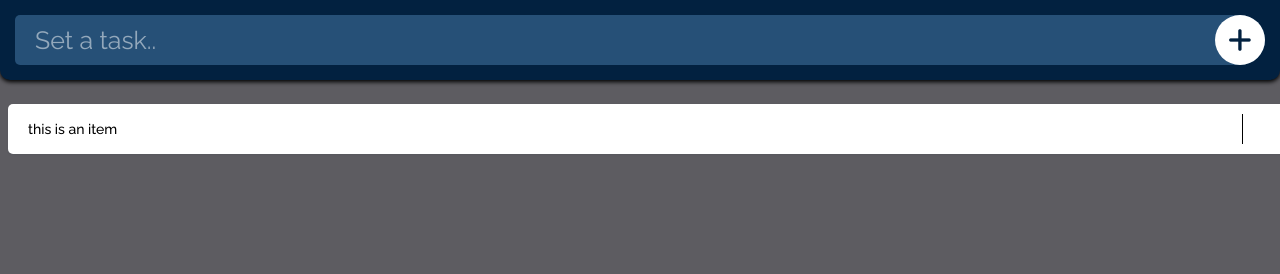
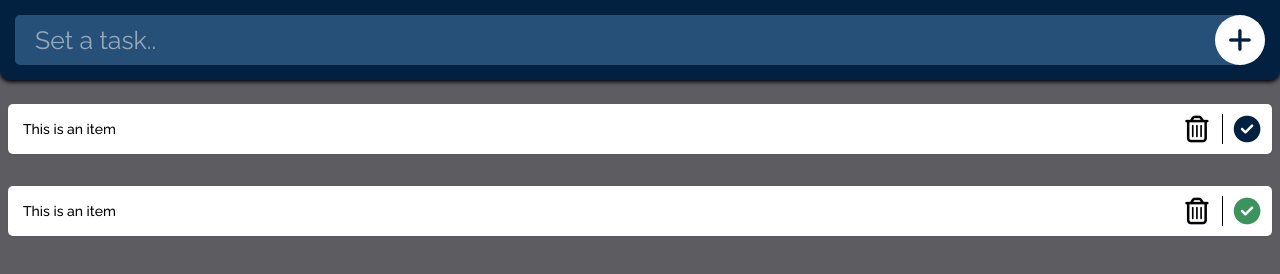
Before and after one commit to JD2321/to-do-list, a plain HTML site: page index.html in a window 1280 px wide. Drawn offline with Linux system fonts and the light colour scheme.

Commit message:
css completed. next step is to work on JS logic

```diff
--- a/index.html
+++ b/index.html
@@ -25,13 +25,13 @@
     </header>
 <div class="container">
     <!-- uncompleted task -->
-    <ul class="to-do">
+    <ul class="to-do" id="in-prog">
         <li>
-            this is an item
+            This is an item
 
             <div class="buttons">
-                <button class="remove"></button>
-                <button class="done"></button>
+                <button class="remove"><i id="remove" class="far fa-trash-alt fa-2x"></i></button>
+                <button class="check"><i id="check" class="fas fa-check-circle fa-2x"></i></button>
             </div>
 
         </li>
@@ -39,8 +39,16 @@
     </ul>
 
     <!-- completed task -->
-    <ul class="done">
+    <ul class="to-do" id="done">
+            <li>
+                    This is an item
 
+                    <div class="buttons">
+                        <button class="remove"><i id="remove" class="far fa-trash-alt fa-2x"></i></button>
+                        <button class="done-check"><i id="done-check" class="fas fa-check-circle fa-2x"></i></button>
+                    </div>
+
+                </li>
     </ul>
 </div>
 
--- a/resources/css/style.css
+++ b/resources/css/style.css
@@ -93,8 +93,9 @@ ul.to-do li {
     float: left;
     box-shadow: 0px 1px 2px rgba(44, 62, 80, 0.10);
     list-style-type: none;
-    margin: 0 0 10px 0;
-    padding: 0 0px 0px 20px;
+    margin: 0 100px 10px 0;
+    padding: 0 100px 0px 15px;
+    box-sizing: border-box;
 }
 
 ul.to-do li:last-of-type {
@@ -107,6 +108,7 @@ ul.to-do li .buttons{
     position: absolute;
     top: 0;
     right: 0;
+    float: left;
 }
 
 ul.to-do li .buttons button {
@@ -118,10 +120,14 @@ ul.to-do li .buttons button {
     box-shadow: none;
     outline: none;
     position: relative;
+    cursor: pointer;
 
     -webkit-appearance: none;
 
 }
+
+
+
 
 ul.to-do li .buttons button:last-of-type:before {
     content: '';
@@ -134,6 +140,42 @@ ul.to-do li .buttons button:last-of-type:before {
 
 }
 
+ul.to-do li .buttons button.remove i#remove {
+    color: black;
+
+}
+
+
+ul.to-do li .buttons button.remove i#remove:hover {
+    transition: .03s ease;
+    color: rgb(184, 17, 39);
+
+}
+
+ul.to-do#done li .buttons button.remove i#remove:hover {
+    transition: .03s ease;
+    color: rgb(184, 17, 39);
+
+}
+
+ul.to-do li .buttons button.check i#check:hover {
+    color: #3B945E
+
+}
+
+
+ul.to-do#done li .buttons button.done-check i#done-check {
+    color: #3B945E
+
+}
+
+ul.to-do#done li .buttons button.done-check i#done-check:hover {
+    color: #022140
+
+}
+
+
+
 .container {
     width: 100%;
     float:left;
```
